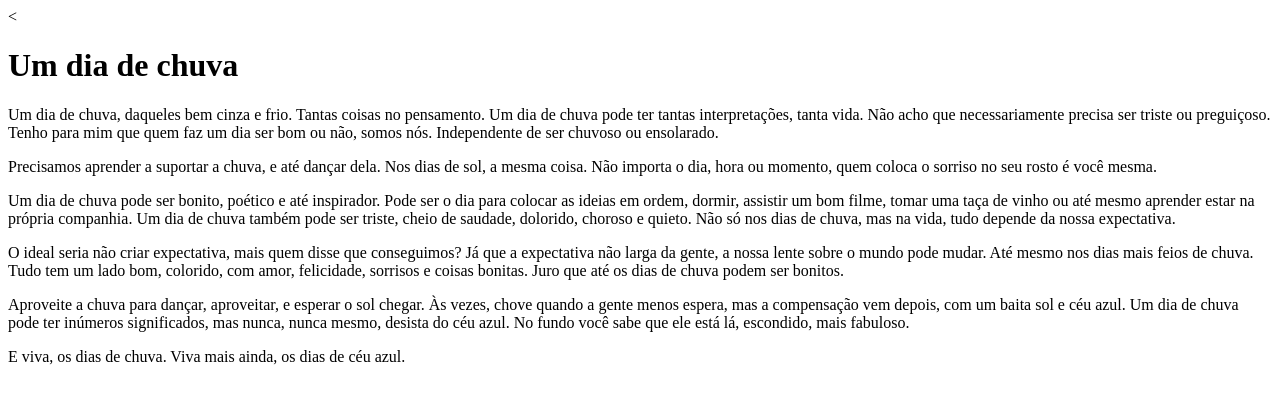
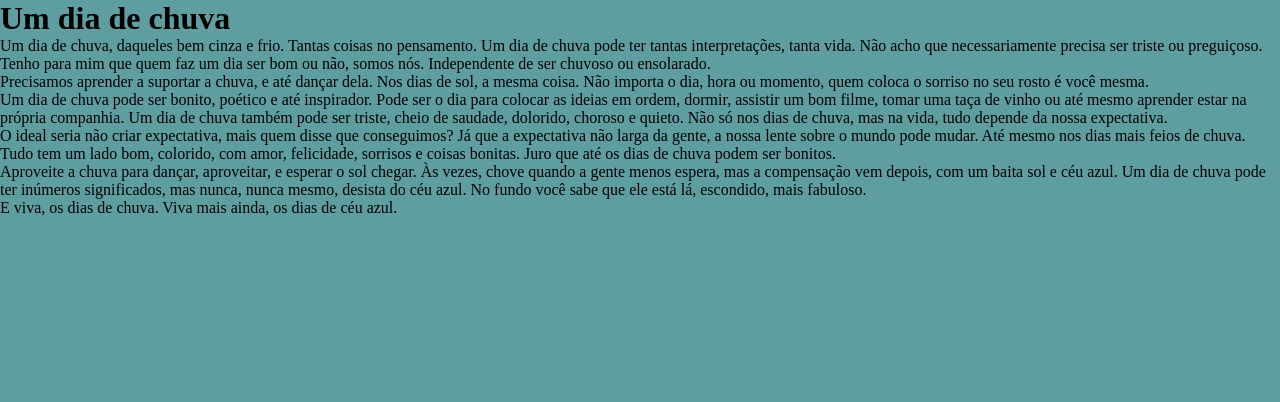
Before and after one commit to thaisrafeladepauladasilva/paginaHtML, a plain HTML site: page index.HTML in a window 1280 px wide. Drawn offline with Linux system fonts and the light colour scheme.

Commit message:
thais salvo

```diff
--- a/index.HTML
+++ b/index.HTML
@@ -5,7 +5,8 @@
     <meta http-equiv="X-UA-Compatible" content="IE=edge">
     <meta name="viewport" content="width=device-width, initial-scale=1.0">
     <title>Chuva</title>
-    <
+    <link rel="stylesheet" href="style.css">
+
 
 </head>
 <body>
--- a/style.css
+++ b/style.css
@@ -7,3 +7,7 @@ body{
     background-color: cadetblue;
     color: black;
 }
+
+h1{
+    color: black;
+}
```
